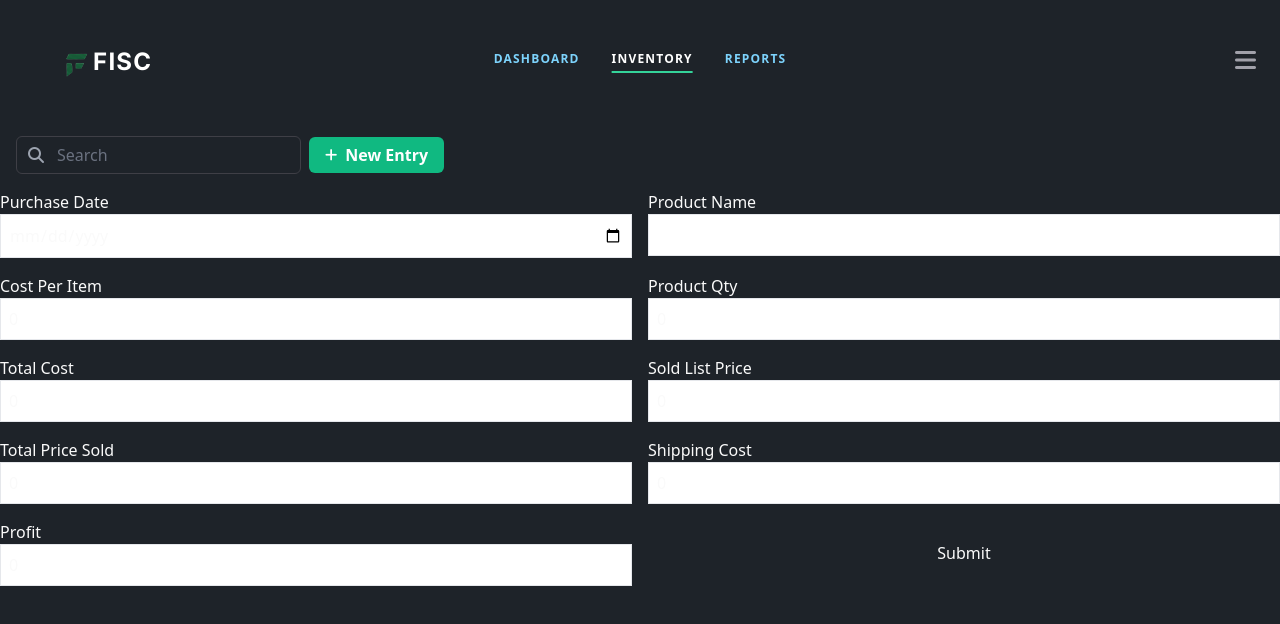
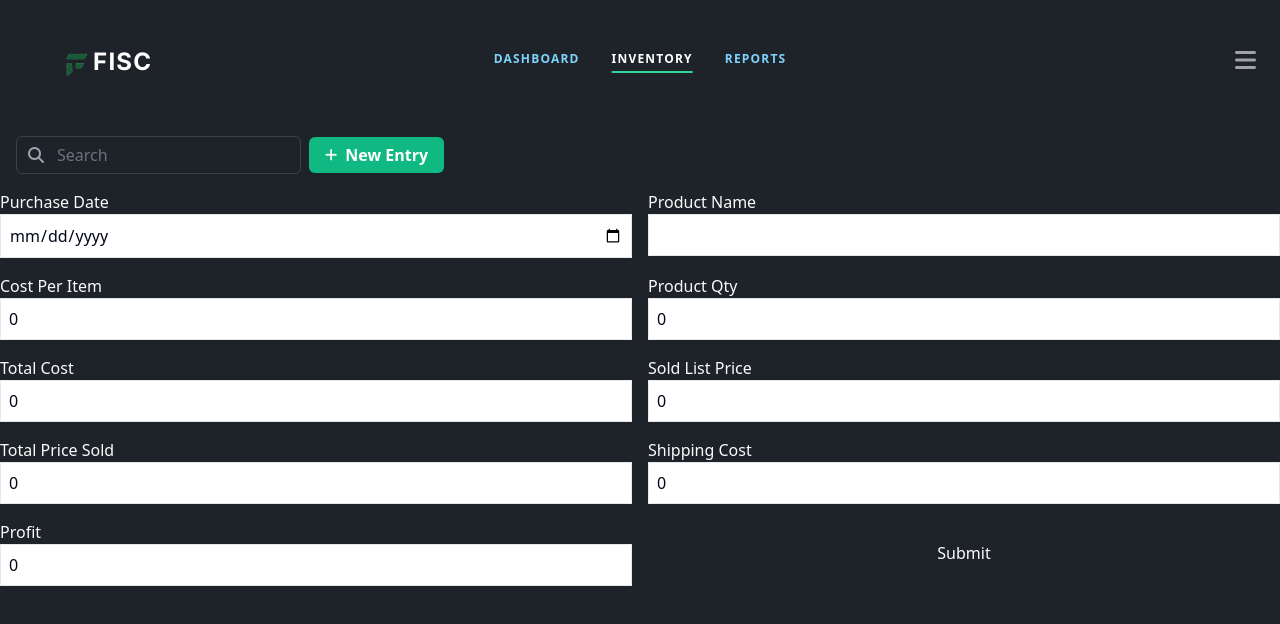
Before and after one commit to heyitsmattox/fisc, a React (Vite) app: page /inventory in a window 1280 px wide. Shown: the top 624 px of the page. Built offline with nearby package versions, Linux system fonts and the light colour scheme; a web font is replaced by a local one.

Commit message:
added text color

```diff
--- a/src/shared-components/InventoryForm.tsx
+++ b/src/shared-components/InventoryForm.tsx
@@ -52,7 +52,7 @@ return (
           type={field.type}
           value={formData[field.formName] ?? ""}
           onChange={(e) => handleChange(field.formName, e.target.value)}
-          className="border p-2"
+          className="border p-2 text-slate-950"
         />
       </div>
     ))}
```
